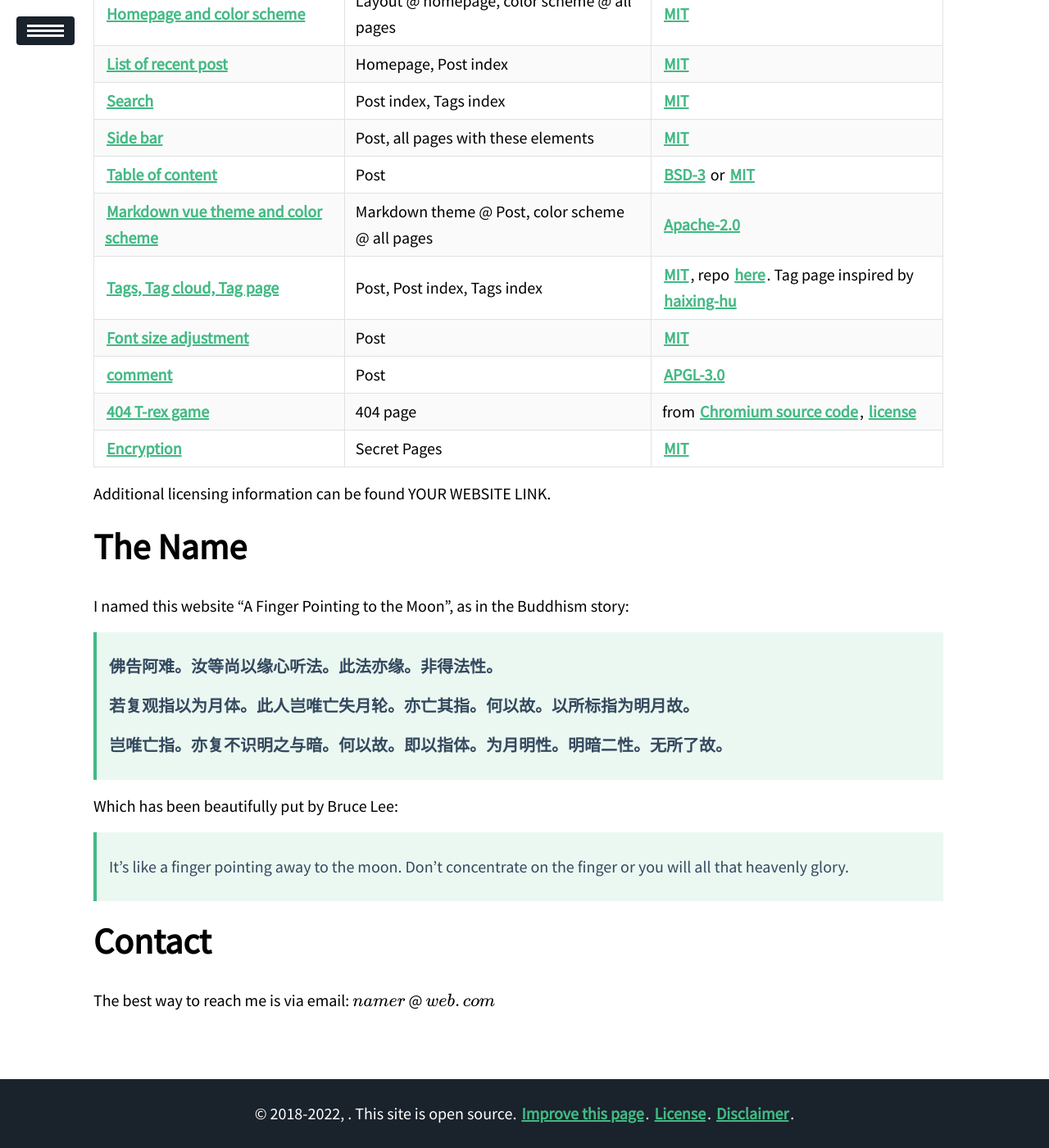
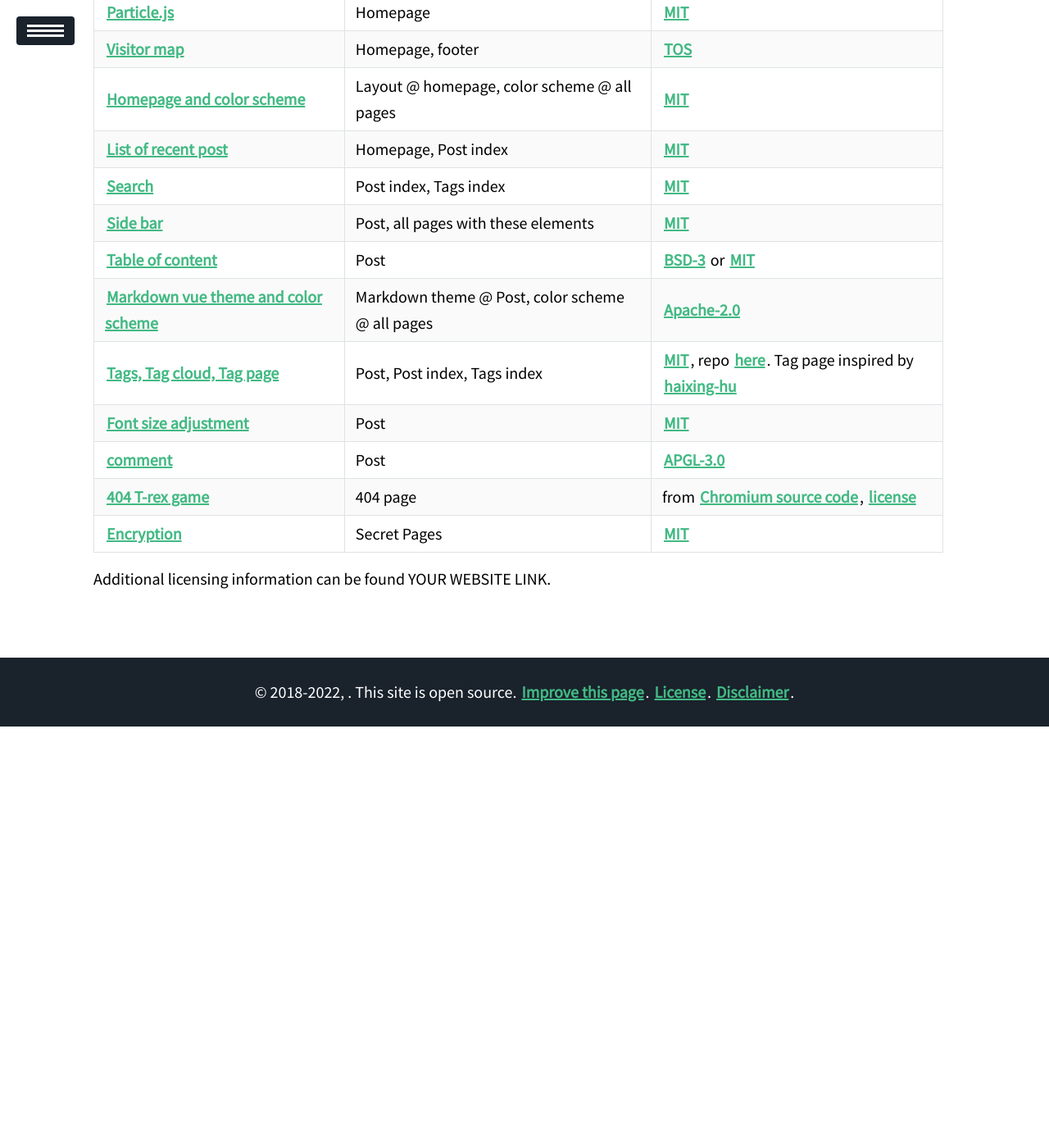
Before and after one commit to vectmachine/vectmachine.github.io, a Jekyll site: the page built from about/index.md, in a window 1280 px wide and 1400 px high, scrolled down 945 px. Shown: the whole window at 82% size. Built offline with Jekyll 4.4.1, drawn with Linux system fonts in a browser that asks for light colours; nearby versions of some CDN libraries; formulas are drawn with MathJax 3; after the commit the page ends 1831 px from its top, so only the background shows below that; some of the changed text lies outside the part shown.

Commit message:
Update index.md

```diff
--- a/about/index.md
+++ b/about/index.md
@@ -47,21 +49,3 @@
 | [Encryption](https://github.com/robinmoisson/staticrypt)     | Secret Pages                                    | [MIT](http://opensource.org/licenses/MIT)                    |
 
 Additional licensing information can be found YOUR WEBSITE LINK.
-
-# The Name
-
-I named this website "A Finger Pointing to the Moon", as in the Buddhism story:
-
-> **佛告阿难。汝等尚以缘心听法。此法亦缘。非得法性。**
->
-> **若复观指以为月体。此人岂唯亡失月轮。亦亡其指。何以故。以所标指为明月故。**
->
-> **岂唯亡指。亦复不识明之与暗。何以故。即以指体。为月明性。明暗二性。无所了故。**
-
-Which has been beautifully put by Bruce Lee:
-
->It's like a finger pointing away to the moon. Don't concentrate on the finger or you will all that heavenly glory.
-
-# Contact
-
-The best way to reach me is via email: $namer$ @ $web.com$
```
Also changed, not shown: other parts of about/index.md (+5 -3 lines).
